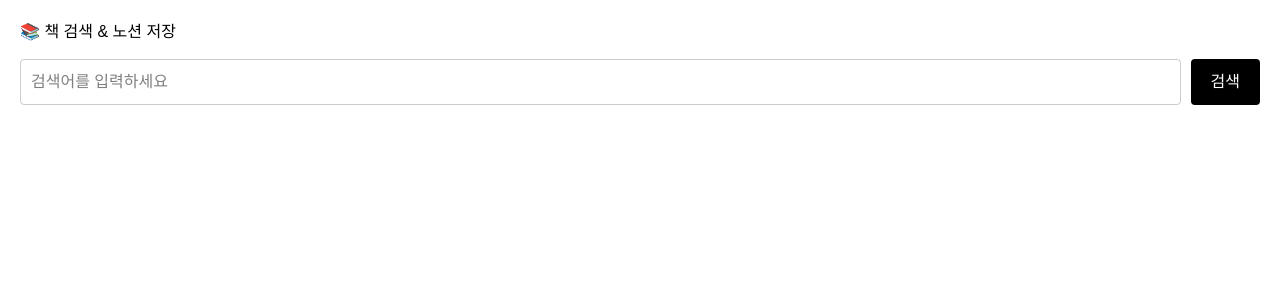
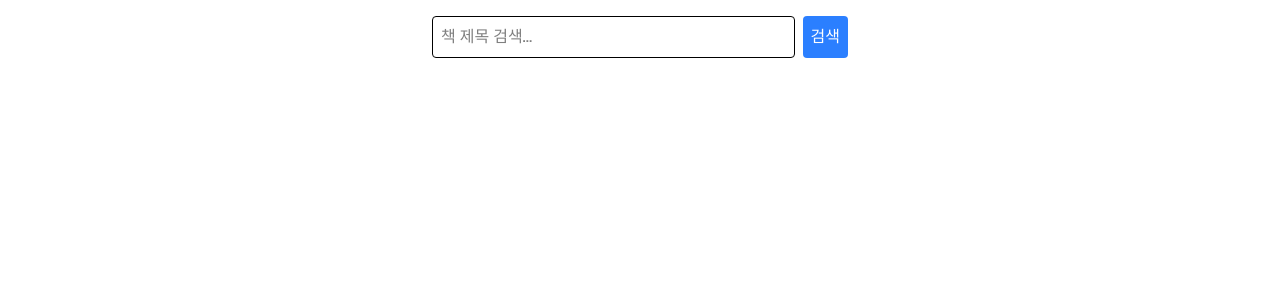
Before and after one commit to moonhigh48/Notion-book-widget, a Next.js app: page / in a window 1280 px wide. Shown: the top 300 px of the page. Built offline with nearby package versions, Linux system fonts and the light colour scheme.

Commit message:
Update page.tsx

```diff
--- a/app/page.tsx
+++ b/app/page.tsx
@@ -1,85 +1,87 @@
 'use client';
-
 import { useState } from 'react';
 
-export default function Home() {
-  const [query, setQuery] = useState('');
-  const [results, setResults] = useState<any[]>([]); // 모든 형식을 허용하도록 수정
+export default function BookWidget() {
+  const [keyword, setKeyword] = useState('');
+  const [books, setBooks] = useState([]);
   const [loading, setLoading] = useState(false);
 
-  // 검색 기능
-  const handleSearch = async () => {
-    if (!query) return;
+  // 별점 관련 상태 추가
+  const [hover, setHover] = useState(0);
+
+  // 1. 검색 함수
+  const searchBooks = async () => {
     setLoading(true);
-    try {
-      const res = await fetch(`/api/book?keyword=${encodeURIComponent(query)}`);
+    const res = await fetch(`/api/book?keyword=${encodeURIComponent(keyword)}`);
     const data = await res.json();
-      setResults(data);
-    } catch (error) {
-      alert("검색 중 오류가 발생했습니다.");
-    } finally {
+    setBooks(data);
     setLoading(false);
-    }
   };
 
-  // 노션 저장 기능
-  const handleSave = async (book: any) => {
-    try {
+  // 2. 별점 클릭 시 즉시 노션으로 저장하는 함수
+  const saveWithRating = async (book: any, score: number) => {
     const res = await fetch('/api/book', {
       method: 'POST',
       headers: { 'Content-Type': 'application/json' },
       body: JSON.stringify({
         title: book.title,
         author: book.author,
-          cover: book.cover
-        })
+        cover: book.cover,
+        rating: score, // 별점(숫자)을 함께 보냅니다.
+      }),
     });
-      if (res.ok) alert('노션에 저장 성공! 🎉');
-      else alert('저장 실패! 노션 연결 설정을 확인하세요.');
-    } catch (error) {
-      alert('서버와 통신할 수 없습니다.');
+
+    if (res.ok) {
+      alert(`'${book.title}'이(가) ${score}점으로 노션에 저장되었습니다!`);
+    } else {
+      alert('저장에 실패했습니다. 노션 데이터베이스 설정을 확인해주세요.');
     }
   };
 
   return (
-    <div style={{ padding: '20px', color: 'black', background: 'white', minHeight: '100vh', fontFamily: 'sans-serif' }}>
-      <h2 style={{ marginBottom: '15px' }}>📚 책 검색 & 노션 저장</h2>
-      <div style={{ display: 'flex', gap: '10px', marginBottom: '20px' }}>
+    <div className="p-4 max-w-md mx-auto font-sans">
+      <div className="flex gap-2 mb-4">
         <input
-          value={query}
-          onChange={(e) => setQuery(e.target.value)}
-          onKeyDown={(e) => e.key === 'Enter' && handleSearch()}
-          placeholder="검색어를 입력하세요"
-          style={{ flex: 1, padding: '10px', border: '1px solid #ccc', borderRadius: '4px', color: 'black' }}
+          type="text"
+          value={keyword}
+          onChange={(e) => setKeyword(e.target.value)}
+          placeholder="책 제목 검색..."
+          className="border p-2 flex-1 rounded text-black"
+          onKeyDown={(e) => e.key === 'Enter' && searchBooks()}
         />
-        <button
-          onClick={handleSearch}
-          style={{ padding: '10px 20px', backgroundColor: '#000', color: '#fff', border: 'none', borderRadius: '4px', cursor: 'pointer' }}
-        >
-          {loading ? '...' : '검색'}
+        <button onClick={searchBooks} className="bg-blue-500 text-white p-2 rounded">
+          검색
         </button>
       </div>
 
-      <div>
-        {results.map((book: any, index: number) => (
-          <div key={index} style={{
-            display: 'flex',
-            alignItems: 'center',
-            gap: '15px',
-            padding: '10px',
-            borderBottom: '1px solid #eee'
-          }}>
-            <img src={book.cover} width="50" alt="cover" style={{ borderRadius: '4px' }} />
-            <div style={{ flex: 1 }}>
-              <div style={{ fontWeight: 'bold', fontSize: '14px' }}>{book.title}</div>
-              <div style={{ fontSize: '12px', color: '#666' }}>{book.author}</div>
+      {loading && <p className="text-center">검색 중...</p>}
+
+      <div className="space-y-4">
+        {books.map((book: any) => (
+          <div key={book.isbn} className="border p-4 rounded-lg flex flex-col items-center bg-white shadow-sm">
+            <img src={book.cover} alt={book.title} className="w-24 h-36 object-cover mb-2 shadow" />
+            <h3 className="font-bold text-center text-sm line-clamp-2 text-black">{book.title}</h3>
+            <p className="text-xs text-gray-500 mb-3">{book.author}</p>
+
+            {/* 별점 저장 UI 부분 */}
+            <div className="flex flex-col items-center border-t pt-3 w-full">
+              <span className="text-xs text-gray-400 mb-1">별점을 클릭하여 저장</span>
+              <div className="flex gap-1">
+                {[1, 2, 3, 4, 5].map((star) => (
+                  <button
+                    key={star}
+                    className={`text-3xl transition-transform hover:scale-125 ${
+                      star <= hover ? 'text-yellow-400' : 'text-gray-200'
+                    }`}
+                    onMouseEnter={() => setHover(star)}
+                    onMouseLeave={() => setHover(0)}
+                    onClick={() => saveWithRating(book, star)} // 클릭하면 바로 저장 함수 호출!
+                  >
+                    ★
+                  </button>
+                ))}
               </div>
-            <button
-              onClick={() => handleSave(book)}
-              style={{ padding: '5px 10px', fontSize: '12px', cursor: 'pointer' }}
-            >
-              저장
-            </button>
+            </div>
           </div>
         ))}
       </div>
```
Lines whose indentation alone changed are shown as unchanged.
